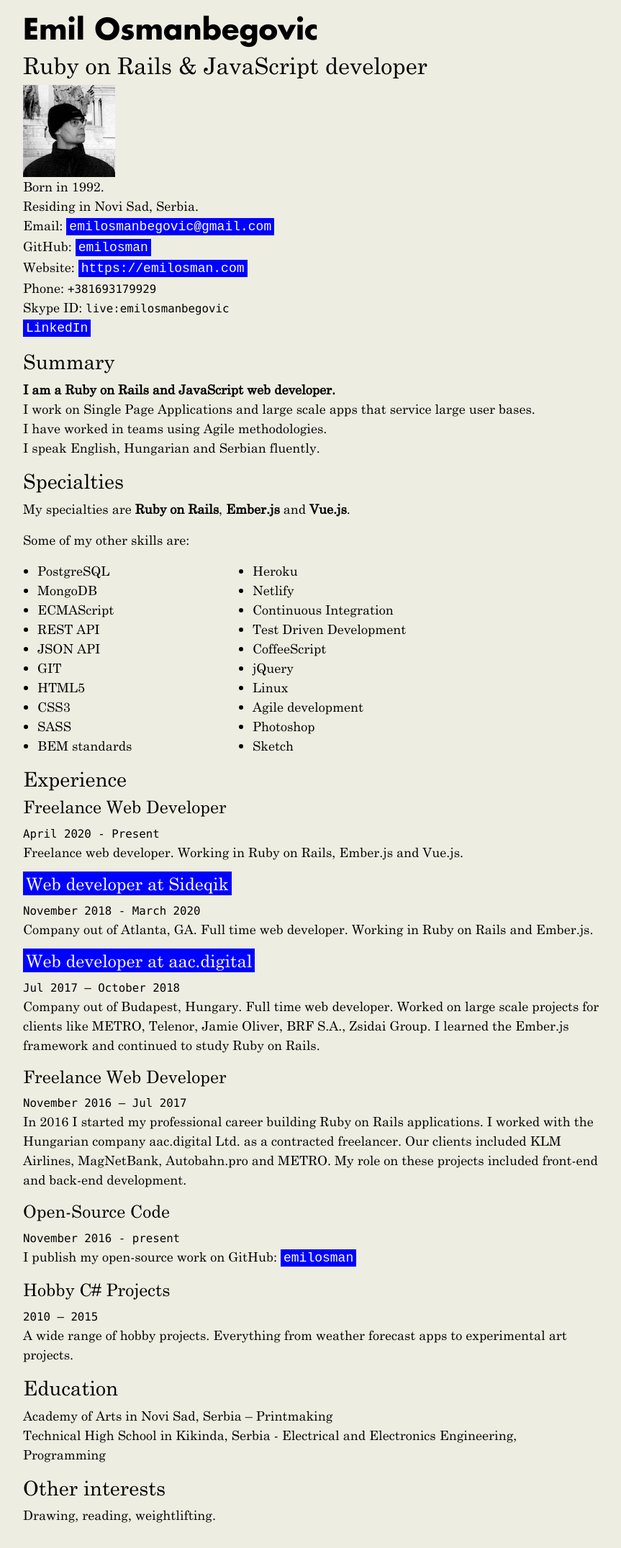
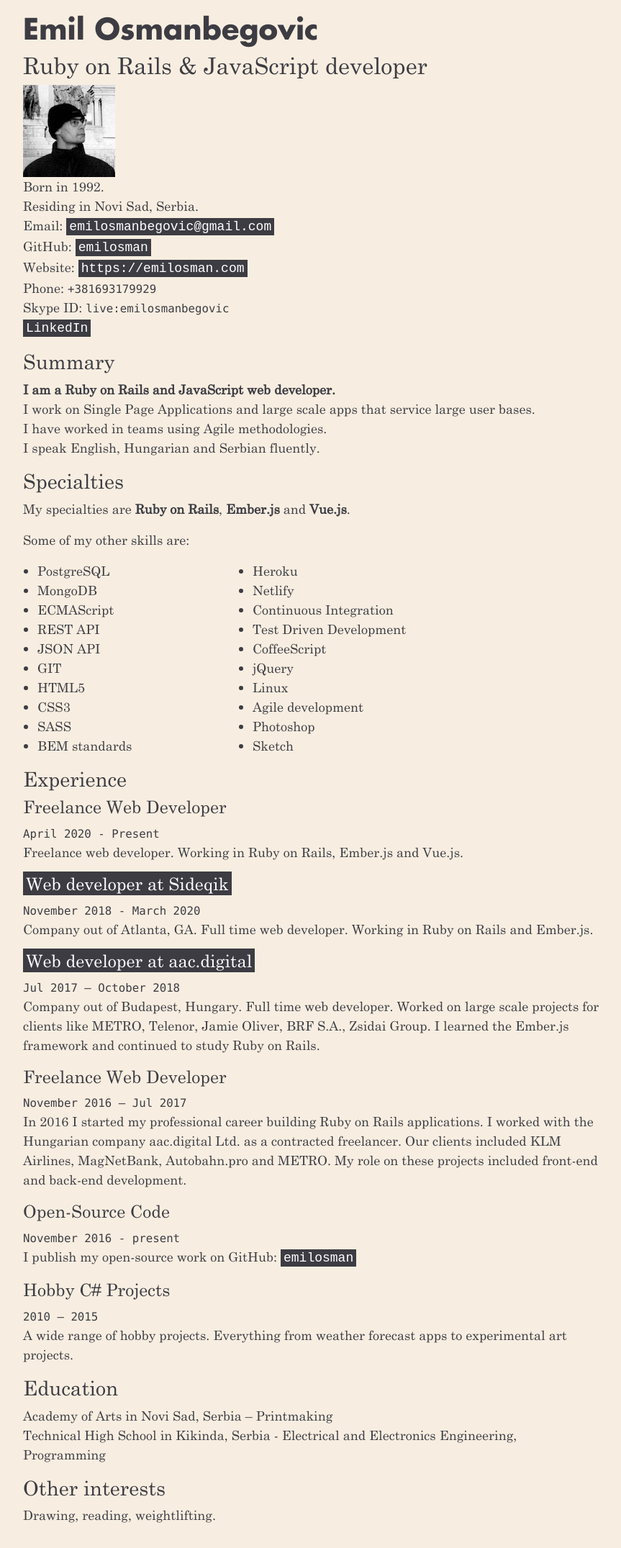
Before and after one commit to emilosmanbegovicmm/emilosman, a Jekyll site: the page built from cv.md, in a window 1280 px wide. Shown: the whole page at 72% size, without its empty margins (53-916 px from the left). Built offline with Jekyll 4.4.1, drawn with Linux system fonts in a browser that asks for light colours; our own code applies the rules of GitHub Pages for plain Markdown files.

Commit message:
change color theme

```diff
--- a/_sass/base/base.scss
+++ b/_sass/base/base.scss
@@ -13,9 +13,9 @@ $futura: "Futura", sans-serif;
 
 $hover-brightness: brightness(44%);
 
-$highlight: blue;
-$background: #edede2;
-$black: #000;
+$highlight: #3d3c43;
+$background: #f7eee1;
+$black: #3d3c43;
 
 
 @mixin image-hover-brightness {
```
